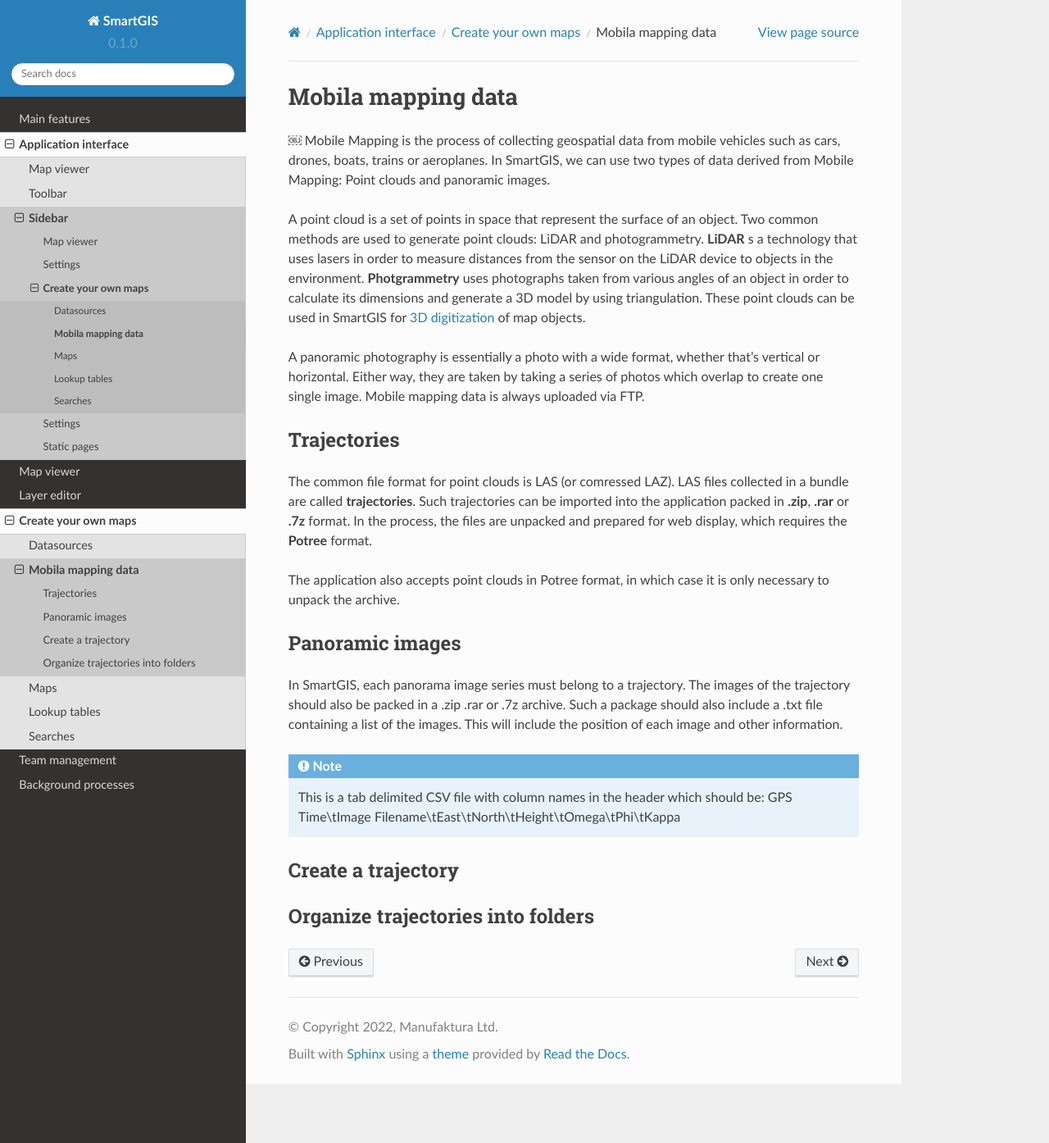
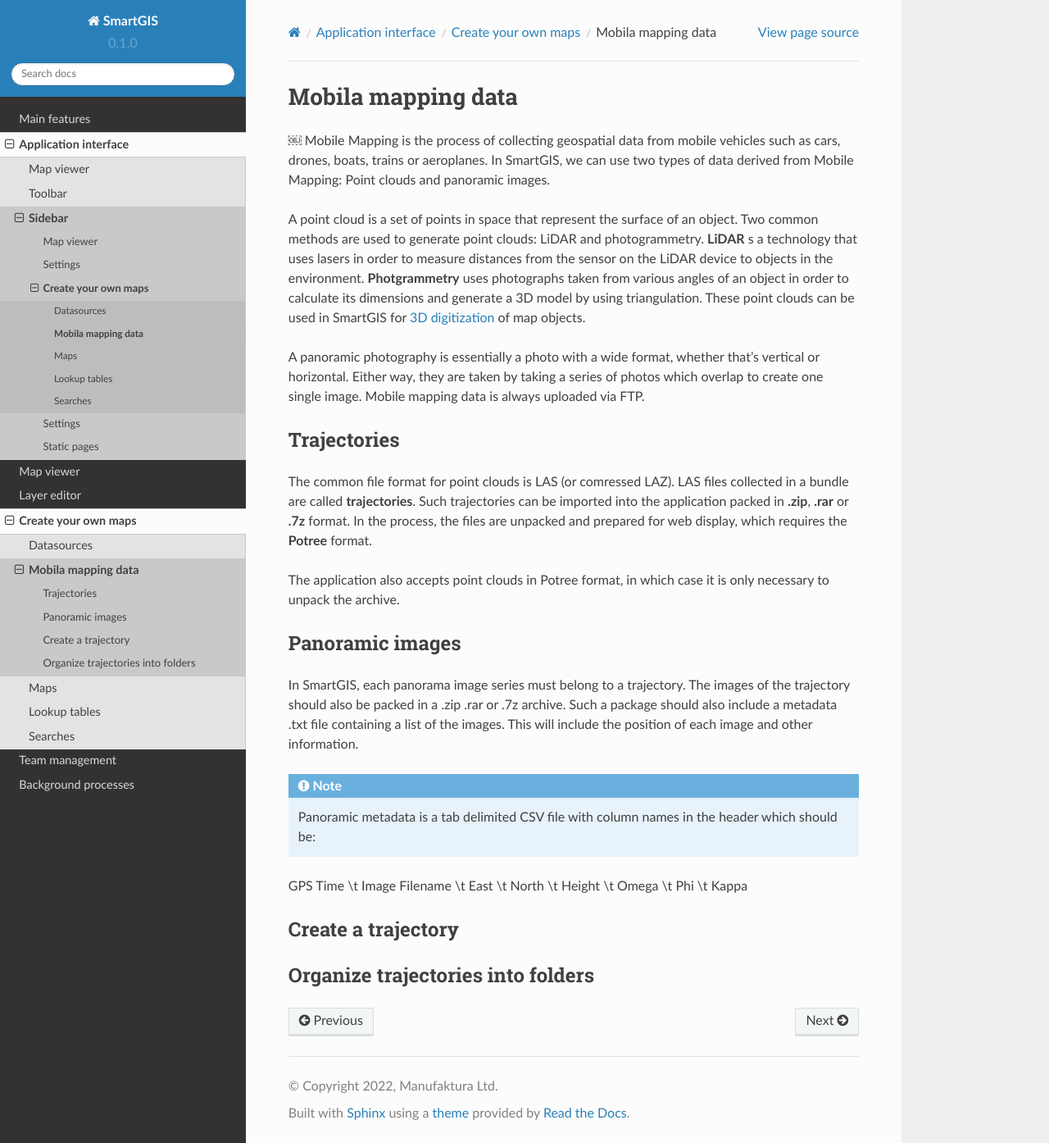
Before and after one commit to aprojanos/smartgis-tutorial, a Sphinx documentation site: the page built from docs/source/trajectories.rst, in a window 1280 px wide and 1394 px high. Shown: the whole window at 82% size. Built offline with Sphinx 7.4.7 and the Read the Docs theme 2.0.0, drawn with Linux system fonts in a browser that asks for light colours.

Commit message:
Trajectory page content mod

```diff
--- a/docs/source/trajectories.rst
+++ b/docs/source/trajectories.rst
@@ -25,10 +25,10 @@ The application also accepts point clouds in Potree format, in which case it is
 
 Panoramic images
 ----------------
-In SmartGIS, each panorama image series must belong to a trajectory. The images of the trajectory should also be packed in a .zip .rar or .7z archive. Such a package should also include a .txt file containing a list of the images. This will include the position of each image and other information.
+In SmartGIS, each panorama image series must belong to a trajectory. The images of the trajectory should also be packed in a .zip .rar or .7z archive. Such a package should also include a metadata .txt file containing a list of the images. This will include the position of each image and other information.
 
-.. Note:: This is a tab delimited CSV file with column names in the header which should be:
-    GPS Time\\tImage Filename\\tEast\\tNorth\\tHeight\\tOmega\\tPhi\\tKappa\
+.. Note:: Panoramic metadata is a tab delimited CSV file with column names in the header which should be:
+GPS Time \\t Image Filename \\t East \\t North \\t Height \\t Omega \\t Phi \\t Kappa
 
 
 
```
